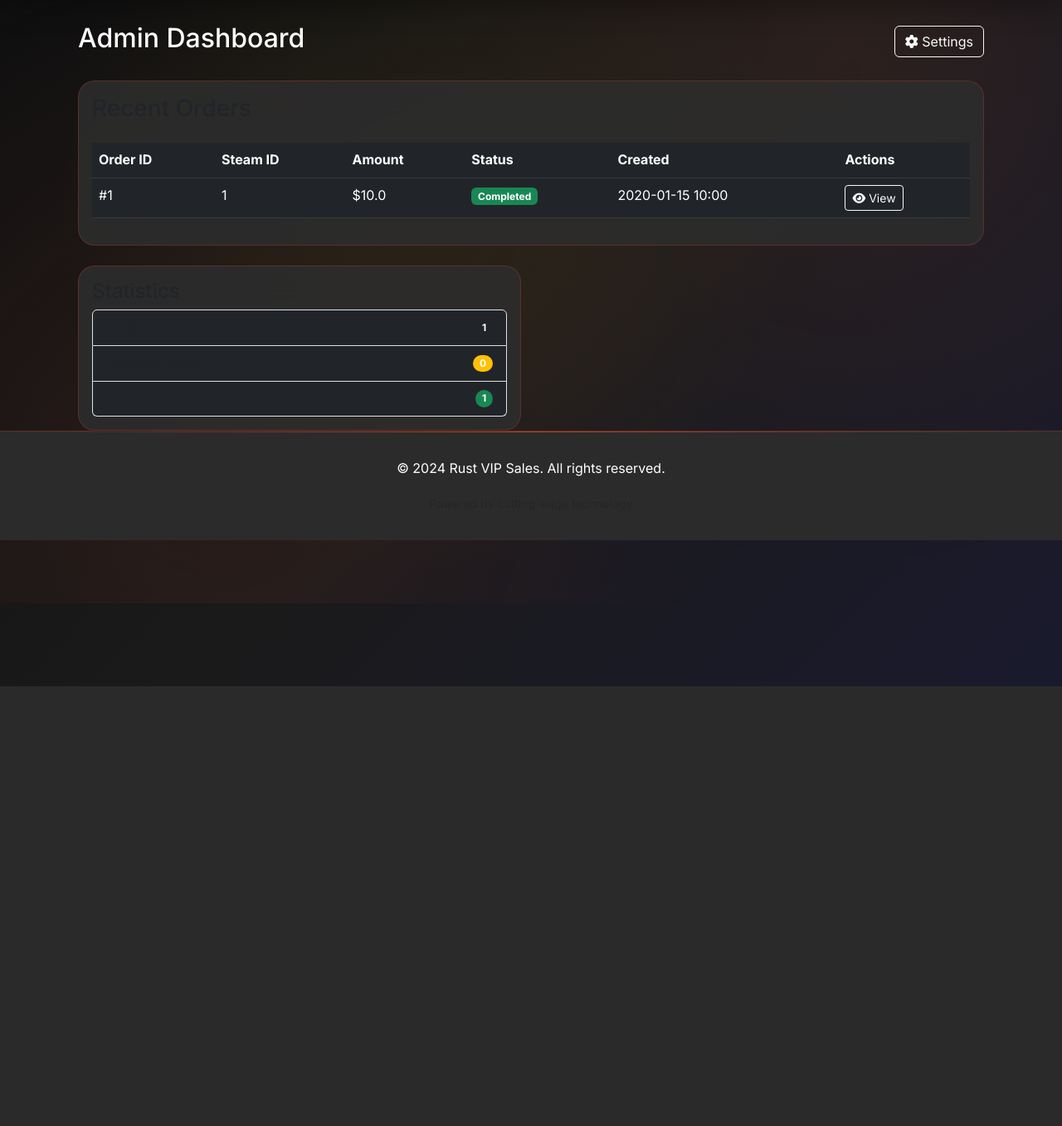
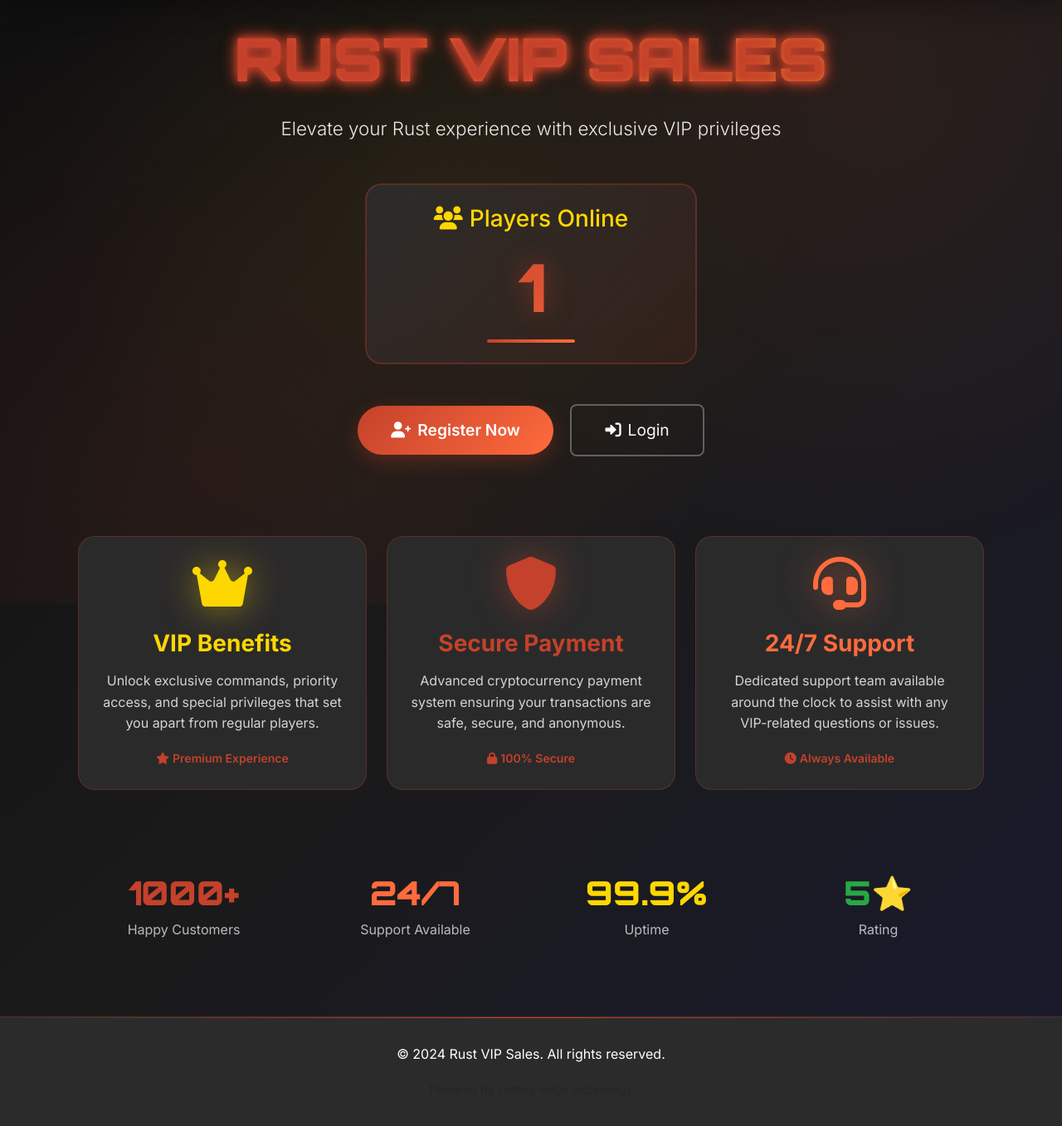
Before and after one commit to Dev-Ces/Rust-Vip-Sales, a Flask app: template app/templates/admin/index.html in a window 1280 px wide. Shown: the part 73-1430 px from the top of the page at 83% size. Before the commit the page ends 900 px from the top, so only its background shows below. Run offline with Flask 3, Linux system fonts and the light colour scheme; tables that the repository leaves empty hold one stand-in row (values such as "Sample post"); the template is opened without the code that fills it: values that come from a table or form of the project are taken from there, most other values are stand-ins (such as "Sample title", 1, 10 or a date in 2020).

Commit message:
Add files via upload

```diff
--- a/app/templates/admin/index.html
+++ b/app/templates/admin/index.html
@@ -2,89 +2,200 @@
 
 {% block content %}
 <div class="container">
-    <div class="d-flex justify-content-between align-items-center mb-4">
-        <h2>Admin Dashboard</h2>
-        <a href="{{ url_for('admin.settings') }}" class="btn btn-outline-light">
-            <i class="fas fa-cog"></i> Settings
-        </a>
-    </div>
+    <!-- Hero Section -->
+    <div class="row justify-content-center">
+        <div class="col-md-12 text-center">
+            <div class="hero-section mb-5 fade-in-up">
+                <h1 class="display-2 mb-4 text-glow" style="font-family: 'Orbitron', monospace; font-weight: 900; background: linear-gradient(135deg, #c4412b, #ff6b3d, #ffd700); -webkit-background-clip: text; -webkit-text-fill-color: transparent; background-clip: text;">
+                    RUST VIP SALES
+                </h1>
+                <p class="lead mb-5" style="font-size: 1.4rem; font-weight: 300; color: rgba(255, 255, 255, 0.9);">
+                    Elevate your Rust experience with exclusive VIP privileges
+                </p>
 
-    <div class="card mb-4">
-        <div class="card-body">
-            <h3 class="card-title mb-4">Recent Orders</h3>
-            <div class="table-responsive">
-                <table class="table table-dark table-hover">
-                    <thead>
-                        <tr>
-                            <th>Order ID</th>
-                            <th>Steam ID</th>
-                            <th>Amount</th>
-                            <th>Status</th>
-                            <th>Created</th>
-                            <th>Actions</th>
-                        </tr>
-                    </thead>
-                    <tbody>
-                        {% for order in orders %}
-                        <tr>
-                            <td>#{{ order.id }}</td>
-                            <td>{{ order.steam_id }}</td>
-                            <td>${{ order.amount }}</td>
-                            <td>
-                                {% if order.status == 'pending' %}
-                                <span class="badge bg-warning">Pending</span>
-                                {% elif order.status == 'completed' %}
-                                <span class="badge bg-success">Completed</span>
-                                {% else %}
-                                <span class="badge bg-danger">Cancelled</span>
-                                {% endif %}
-                            </td>
-                            <td>{{ order.created_at.strftime('%Y-%m-%d %H:%M') }}</td>
-                            <td>
-                                <a href="{{ url_for('admin.order_detail', order_id=order.id) }}" class="btn btn-sm btn-outline-light">
-                                    <i class="fas fa-eye"></i> View
-                                </a>
-                            </td>
-                        </tr>
-                        {% endfor %}
-                    </tbody>
-                </table>
+                <!-- Player Count Card -->
+                <div class="player-count-section mb-5">
+                    <div class="card mx-auto" style="max-width: 400px; background: linear-gradient(135deg, rgba(45, 45, 45, 0.9), rgba(196, 65, 43, 0.1)); border: 2px solid rgba(196, 65, 43, 0.3);">
+                        <div class="card-body text-center py-4">
+                            <h3 class="card-title mb-3" style="color: #ffd700;">
+                                <i class="fas fa-users me-2"></i>Players Online
+                            </h3>
+                            <div class="display-1 mb-3" style="font-family: 'Orbitron', monospace; font-weight: 900; background: linear-gradient(135deg, #c4412b, #ff6b3d); -webkit-background-clip: text; -webkit-text-fill-color: transparent; background-clip: text; text-shadow: 0 0 30px rgba(196, 65, 43, 0.5);">
+                                {{ stats.player_count if stats else 0 }}
+                            </div>
+                            <div class="pulse-animation" style="width: 80px; height: 4px; background: linear-gradient(90deg, #c4412b, #ff6b3d); margin: 0 auto; border-radius: 2px; animation: pulse-width 2s ease-in-out infinite;"></div>
+                        </div>
+                    </div>
+                </div>
+
+                <!-- CTA Buttons -->
+                {% if not current_user.is_authenticated %}
+                <div class="cta-buttons mb-5">
+                    <a href="{{ url_for('auth.register') }}" class="btn btn-rust btn-lg me-3" style="padding: 15px 40px; font-size: 1.2rem;">
+                        <i class="fas fa-user-plus me-2"></i>Register Now
+                    </a>
+                    <a href="{{ url_for('auth.login') }}" class="btn btn-outline-light btn-lg" style="padding: 15px 40px; font-size: 1.2rem; border: 2px solid rgba(255, 255, 255, 0.3); backdrop-filter: blur(10px);">
+                        <i class="fas fa-sign-in-alt me-2"></i>Login
+                    </a>
+                </div>
+                {% else %}
+                <div class="cta-buttons mb-5">
+                    <a href="{{ url_for('main.shop') }}" class="btn btn-rust btn-lg" style="padding: 15px 40px; font-size: 1.2rem;">
+                        <i class="fas fa-shopping-cart me-2"></i>Browse VIP Packages
+                    </a>
+                </div>
+                {% endif %}
             </div>
         </div>
     </div>
 
-    <div class="row">
-        <div class="col-md-6">
-            <div class="card">
-                <div class="card-body">
-                    <h4 class="card-title">Statistics</h4>
-                    <div class="list-group">
-                        <div class="list-group-item bg-dark">
-                            <div class="d-flex justify-content-between align-items-center">
-                                <span>Total Orders</span>
-                                <span class="badge bg-rust rounded-pill">{{ orders|length }}</span>
-                            </div>
+    <!-- Features Section -->
+    <div class="features-section mt-5">
+        <div class="row justify-content-center">
+            <div class="col-md-4 mb-4">
+                <div class="card h-100 feature-card">
+                    <div class="card-body text-center p-4">
+                        <div class="feature-icon mb-4">
+                            <i class="fas fa-crown fa-4x" style="color: #ffd700; filter: drop-shadow(0 0 20px rgba(255, 215, 0, 0.5));"></i>
                         </div>
-                        <div class="list-group-item bg-dark">
-                            <div class="d-flex justify-content-between align-items-center">
-                                <span>Pending Orders</span>
-                                <span class="badge bg-warning rounded-pill">
-                                    {{ orders|selectattr('status', 'equalto', 'pending')|list|length }}
-                                </span>
-                            </div>
+                        <h3 class="mb-3" style="color: #ffd700; font-weight: 700;">VIP Benefits</h3>
+                        <p style="color: rgba(255, 255, 255, 0.8); line-height: 1.6;">
+                            Unlock exclusive commands, priority access, and special privileges that set you apart from regular players.
+                        </p>
+                        <div class="feature-highlight mt-3">
+                            <small style="color: var(--rust-primary); font-weight: 600;">
+                                <i class="fas fa-star me-1"></i>Premium Experience
+                            </small>
                         </div>
-                        <div class="list-group-item bg-dark">
-                            <div class="d-flex justify-content-between align-items-center">
-                                <span>Completed Orders</span>
-                                <span class="badge bg-success rounded-pill">
-                                    {{ orders|selectattr('status', 'equalto', 'completed')|list|length }}
-                                </span>
-                            </div>
+                    </div>
+                </div>
+            </div>
+
+            <div class="col-md-4 mb-4">
+                <div class="card h-100 feature-card">
+                    <div class="card-body text-center p-4">
+                        <div class="feature-icon mb-4">
+                            <i class="fas fa-shield-alt fa-4x" style="color: #c4412b; filter: drop-shadow(0 0 20px rgba(196, 65, 43, 0.5));"></i>
+                        </div>
+                        <h3 class="mb-3" style="color: #c4412b; font-weight: 700;">Secure Payment</h3>
+                        <p style="color: rgba(255, 255, 255, 0.8); line-height: 1.6;">
+                            Advanced cryptocurrency payment system ensuring your transactions are safe, secure, and anonymous.
+                        </p>
+                        <div class="feature-highlight mt-3">
+                            <small style="color: var(--rust-primary); font-weight: 600;">
+                                <i class="fas fa-lock me-1"></i>100% Secure
+                            </small>
+                        </div>
+                    </div>
+                </div>
+            </div>
+
+            <div class="col-md-4 mb-4">
+                <div class="card h-100 feature-card">
+                    <div class="card-body text-center p-4">
+                        <div class="feature-icon mb-4">
+                            <i class="fas fa-headset fa-4x" style="color: #ff6b3d; filter: drop-shadow(0 0 20px rgba(255, 107, 61, 0.5));"></i>
+                        </div>
+                        <h3 class="mb-3" style="color: #ff6b3d; font-weight: 700;">24/7 Support</h3>
+                        <p style="color: rgba(255, 255, 255, 0.8); line-height: 1.6;">
+                            Dedicated support team available around the clock to assist with any VIP-related questions or issues.
+                        </p>
+                        <div class="feature-highlight mt-3">
+                            <small style="color: var(--rust-primary); font-weight: 600;">
+                                <i class="fas fa-clock me-1"></i>Always Available
+                            </small>
                         </div>
                     </div>
                 </div>
             </div>
         </div>
     </div>
+
+    <!-- Stats Section -->
+    <div class="stats-section mt-5 mb-5">
+        <div class="row text-center">
+            <div class="col-md-3 mb-4">
+                <div class="stat-item">
+                    <div class="stat-number" style="font-family: 'Orbitron', monospace; font-size: 2.5rem; font-weight: 900; color: #c4412b;">1000+</div>
+                    <div class="stat-label" style="color: rgba(255, 255, 255, 0.7);">Happy Customers</div>
+                </div>
+            </div>
+            <div class="col-md-3 mb-4">
+                <div class="stat-item">
+                    <div class="stat-number" style="font-family: 'Orbitron', monospace; font-size: 2.5rem; font-weight: 900; color: #ff6b3d;">24/7</div>
+                    <div class="stat-label" style="color: rgba(255, 255, 255, 0.7);">Support Available</div>
+                </div>
+            </div>
+            <div class="col-md-3 mb-4">
+                <div class="stat-item">
+                    <div class="stat-number" style="font-family: 'Orbitron', monospace; font-size: 2.5rem; font-weight: 900; color: #ffd700;">99.9%</div>
+                    <div class="stat-label" style="color: rgba(255, 255, 255, 0.7);">Uptime</div>
+                </div>
+            </div>
+            <div class="col-md-3 mb-4">
+                <div class="stat-item">
+                    <div class="stat-number" style="font-family: 'Orbitron', monospace; font-size: 2.5rem; font-weight: 900; color: #28a745;">5⭐</div>
+                    <div class="stat-label" style="color: rgba(255, 255, 255, 0.7);">Rating</div>
+                </div>
+            </div>
+        </div>
+    </div>
 </div>
+
+<style>
+@keyframes pulse-width {
+    0%, 100% { width: 80px; }
+    50% { width: 120px; }
+}
+
+.feature-card {
+    transition: all 0.4s ease;
+    position: relative;
+    overflow: hidden;
+}
+
+.feature-card::before {
+    content: '';
+    position: absolute;
+    top: 0;
+    left: -100%;
+    width: 100%;
+    height: 100%;
+    background: linear-gradient(90deg, transparent, rgba(196, 65, 43, 0.1), transparent);
+    transition: left 0.6s ease;
+}
+
+.feature-card:hover::before {
+    left: 100%;
+}
+
+.feature-card:hover {
+    transform: translateY(-15px) scale(1.03);
+}
+
+.feature-icon {
+    transition: all 0.3s ease;
+}
+
+.feature-card:hover .feature-icon {
+    transform: scale(1.1) rotate(5deg);
+}
+
+.stat-item {
+    padding: 20px;
+    transition: all 0.3s ease;
+}
+
+.stat-item:hover {
+    transform: translateY(-5px);
+}
+
+.stat-item:hover .stat-number {
+    transform: scale(1.1);
+}
+
+.stat-number {
+    transition: all 0.3s ease;
+}
+</style>
 {% endblock %}
```
